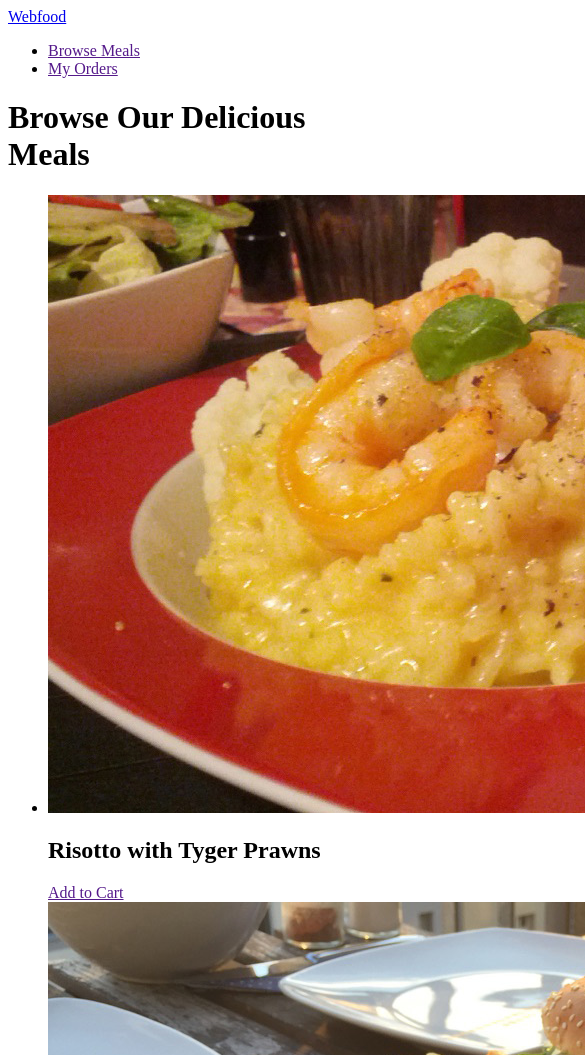
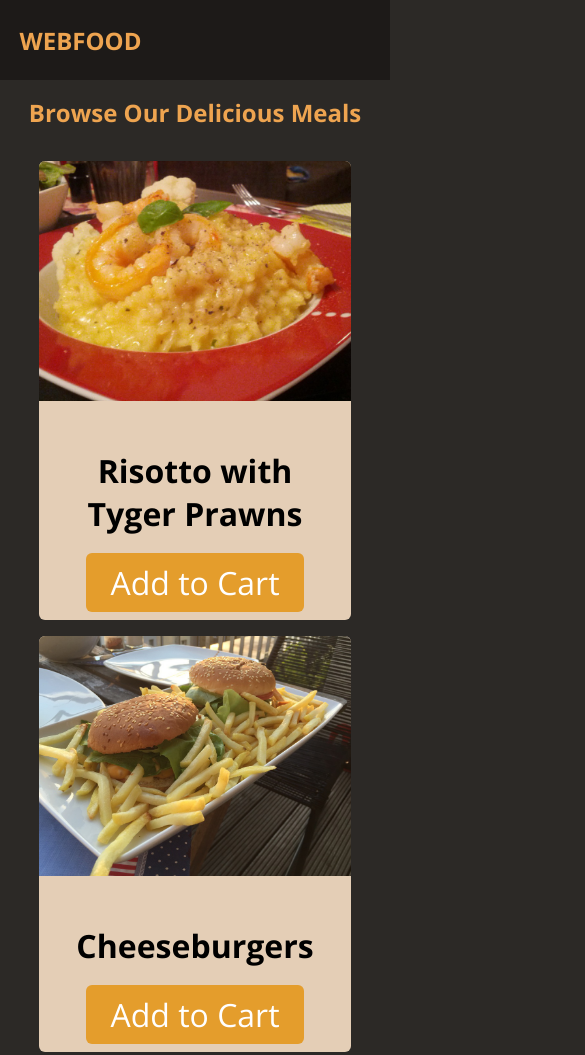
Before and after one commit to alina-1103/food-page, a plain HTML site: page index.html in a window 390 px wide. Shown: the top 1055 px of the page, 585 px wide, since content can reach past the window. Drawn offline with nearby package versions, Linux system fonts and the light colour scheme.

Commit message:
added media queries

```diff
--- a/index.html
+++ b/index.html
@@ -3,7 +3,6 @@
     <head>
         <meta charset="UTF-8" />
         <meta name="viewport" content="width=device-width, initial-scale=1.0" />
-        <link rel="stylesheet" href="/style.css" />
         <title>Food page</title>
         <link rel="preconnect" href="https://fonts.googleapis.com" />
         <link rel="preconnect" href="https://fonts.gstatic.com" crossorigin />
@@ -11,6 +10,7 @@
             href="https://fonts.googleapis.com/css2?family=Open+Sans:wght@300..800&display=swap"
             rel="stylesheet"
         />
+        <link rel="stylesheet" href="/style.css" />
     </head>
     <body>
         <header id="main-header">
@@ -28,7 +28,7 @@
         </header>
         <main id="main-main">
             <h1>Browse Our Delicious Meals</h1>
-            <section id="lates-products">
+            <section id="latest-products">
                 <ul>
                     <li class="food-items">
                         <article>
--- a/style.css
+++ b/style.css
@@ -0,0 +1,115 @@
+body {
+    font-family: 'Open Sans', sans-serif;
+    margin: 0;
+    background-color: rgb(44, 41, 38);
+}
+
+a {
+    text-decoration: none;
+}
+
+#main-header {
+    height: 5rem;
+    display: flex;
+    justify-content: space-between;
+    align-items: center;
+    background-color: rgb(29, 26, 24);
+    padding: 0 5%;
+}
+
+#logo {
+    font-size: 1.5rem;
+    font-weight: 700;
+    color: rgb(238, 164, 80);
+    text-transform: uppercase;
+}
+
+#main-header ul {
+    list-style-type: none;
+    display: flex;
+    margin: 0;
+    padding: 0;
+}
+
+#main-header li {
+    margin: 0 1rem;
+}
+
+#main-header nav a {
+    color: rgb(185, 131, 31);
+    font-size: 1.25rem;
+}
+
+#main-header nav a:hover {
+    color: rgb(228, 163, 44);
+}
+
+#main-main h1 {
+    text-align: center;
+    color: rgb(238, 164, 80);
+    font-size: 3rem;
+}
+
+#latest-products {
+    width: 80%;
+    margin: 2rem auto;
+}
+
+#latest-products ul {
+    display: grid;
+    grid-template-columns: 1fr 1fr;
+    gap: 1rem;
+    margin: 0;
+    padding: 0;
+    list-style-type: none;
+}
+
+.food-items {
+    background-color: rgb(228, 206, 182);
+    border-radius: 6px;
+    overflow: hidden;
+}
+
+.food-items img {
+    height: 15rem;
+    width: 100%;
+    object-fit: cover;
+}
+
+.food-item-content {
+    padding: 1rem;
+    text-align: center;
+    font-size: 200%;
+}
+
+h2 {
+    /* font-size: 100%; */
+    font-size: 2rem;
+}
+
+.btn {
+    background-color: rgb(228, 157, 44);
+    color: white;
+    border-radius: 6px;
+    padding: .5rem 1.5rem;
+}
+
+.btn:hover {
+    background-color: rgb(221, 134, 34);
+}
+
+@media (max-width: 48rem) {
+    #latest-products ul {
+        grid-template-columns: 100%;
+    }
+}
+
+@media (max-width: 30rem) {
+    #main-header nav {
+        display: none;
+    }
+
+    #main-main h1 {
+        font-size: 1.5rem;
+    }
+}
```
